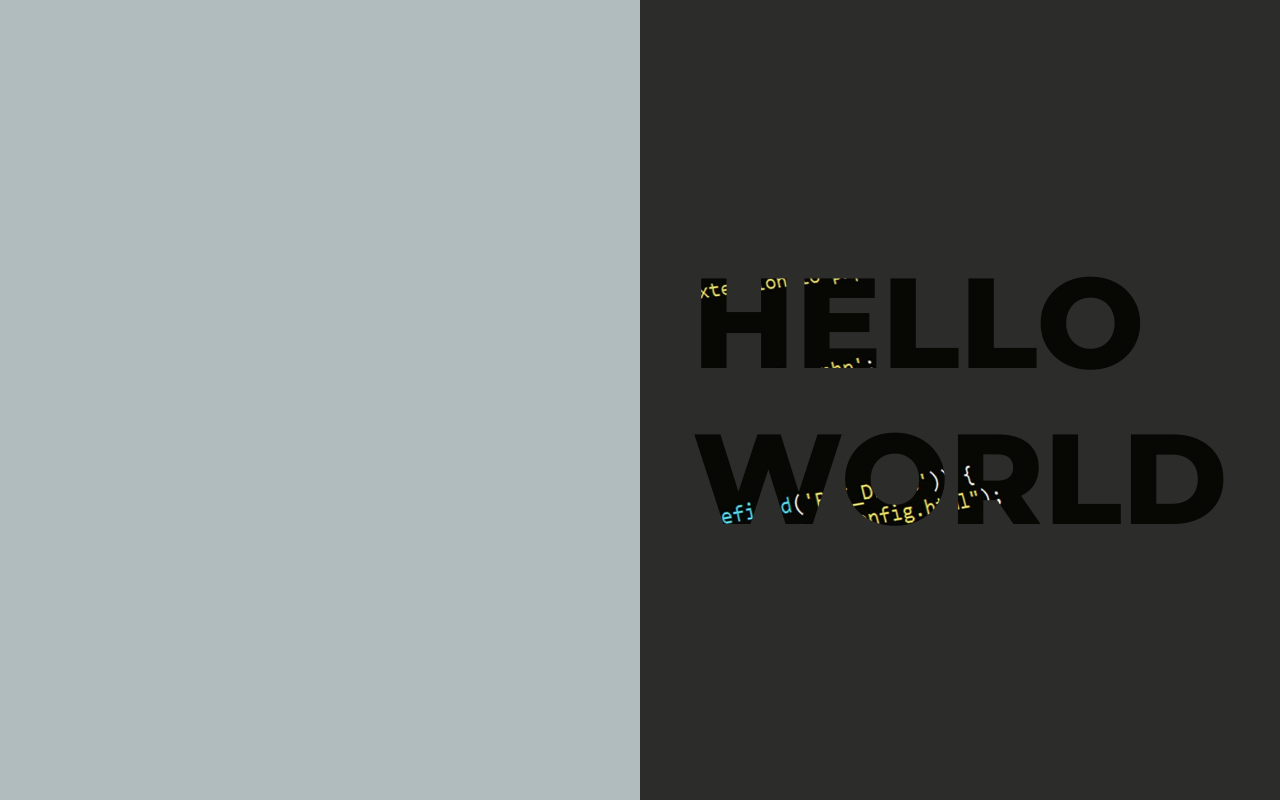
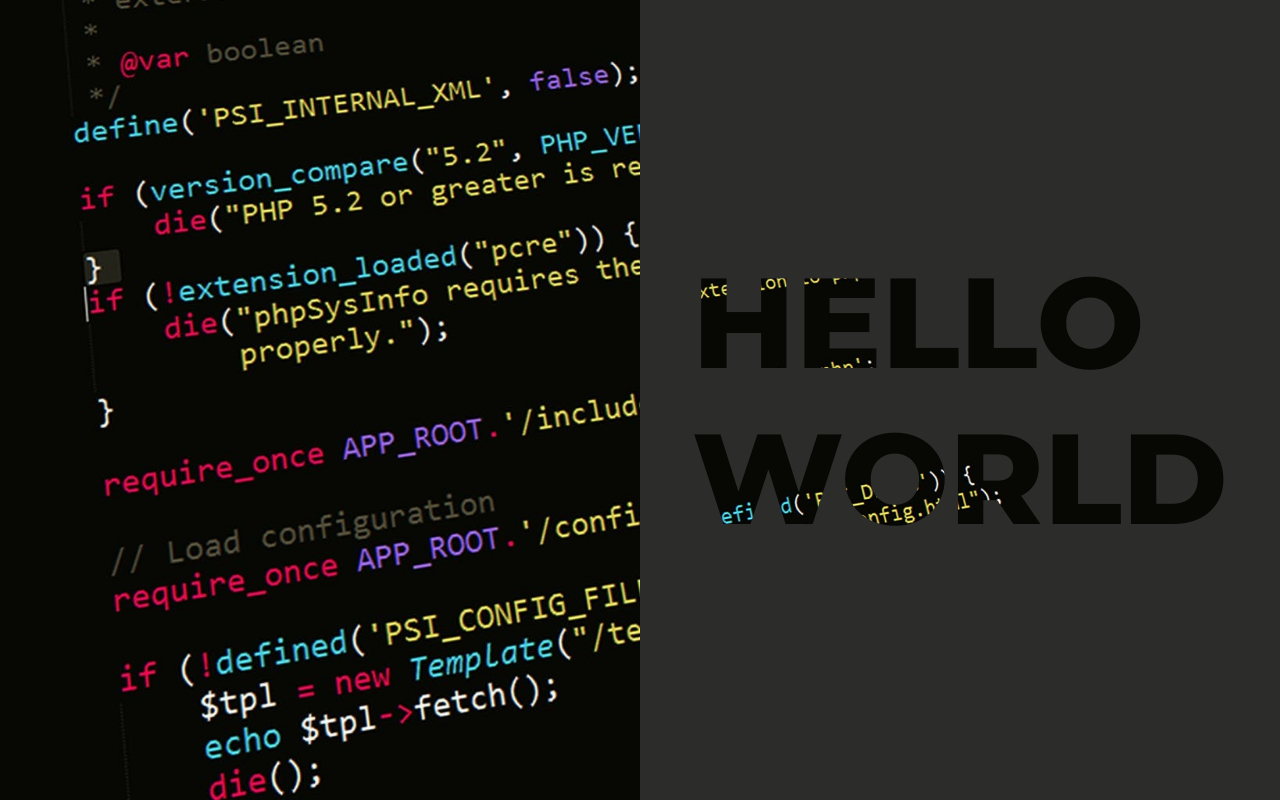
Before and after one commit to seokachu/main_test, a plain HTML site: page index.html in a window 1280 px wide. Drawn offline with Linux system fonts and the light colour scheme; the site is published under a folder, as on GitHub Pages, so addresses that start at the root find nothing; a web font is replaced by a local one.

Commit message:
Update style.css

```diff
--- a/style.css
+++ b/style.css
@@ -20,7 +20,7 @@ body{
     top: 0;
     bottom: 0;
     left: 0;
-    background:url(/images/main_bg.jpg);
+    background:url(images/main_bg.jpg);
     background-size: cover;
 }
 
```
